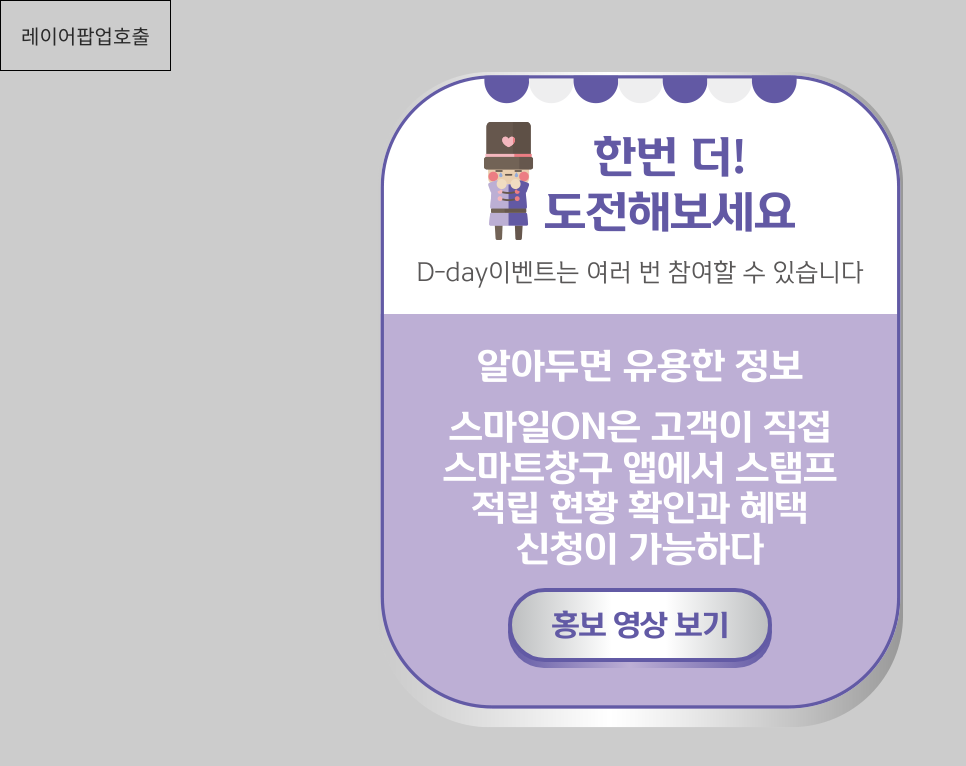
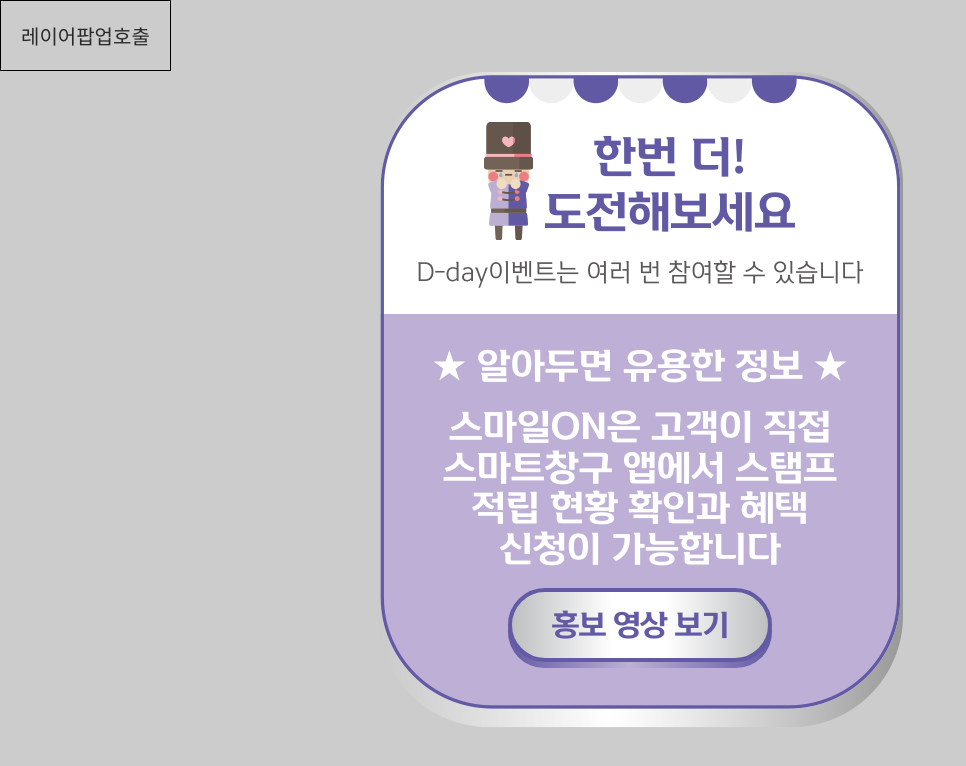
Before and after one commit to kik87827/shinhan_lifeon_ready, a plain HTML site: page event_lose_popup.html in a window 1280 px wide. Shown: the whole page, without its empty margins (0-966 px from the left). Drawn offline with Linux system fonts and the light colour scheme; a web font is replaced by a local one.

Commit message:
[수정]문구추가수정건

```diff
--- a/event_lose_popup.html
+++ b/event_lose_popup.html
@@ -36,7 +36,7 @@
 						</div>
 						<div class="design_wbox_bottom">
 							<div class="design_copy_text_w">
-								<div class="design_copy_text"><div class="design_copy_text_title">알아두면 유용한 정보</div>스마일ON은 고객이 직접 스마트창구 앱에서 스탬프 적립 현황 확인과 혜택 신청이 가능하다</div>
+								<div class="design_copy_text"><div class="design_copy_text_title">★ 알아두면 유용한 정보 ★</div>스마일ON은 고객이 직접 스마트창구 앱에서 스탬프 적립 현황 확인과 혜택 신청이 가능합니다</div>
 							</div>
 							<div class="btn_design_submit_w"><a href="#" class="btn_design_submit closetrigger"><span class="btn_design_submit_text">홍보 영상 보기</span></a></div>
 						</div>
```
Also changed, not shown: event.html (+1 -1 lines), event_win_popup.html (+1 -1 lines), event_win_popup_case02.html (+1 -1 lines).
